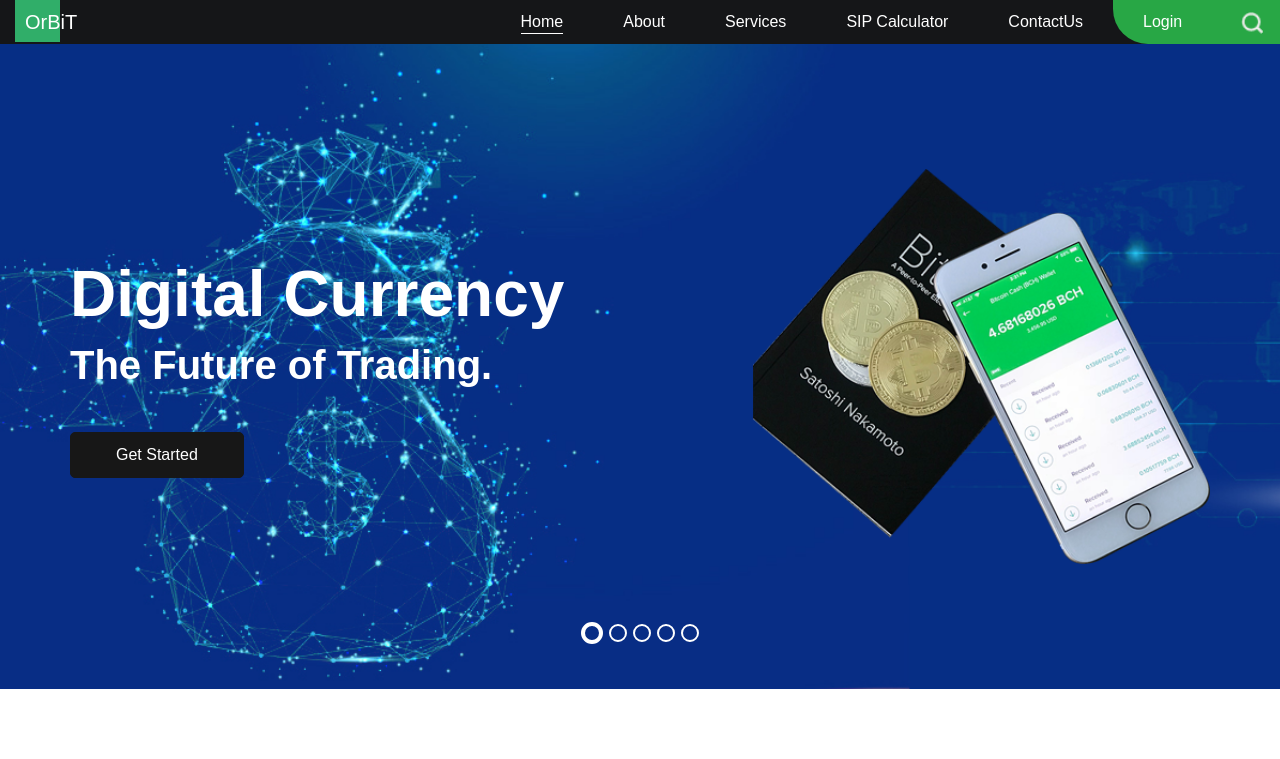
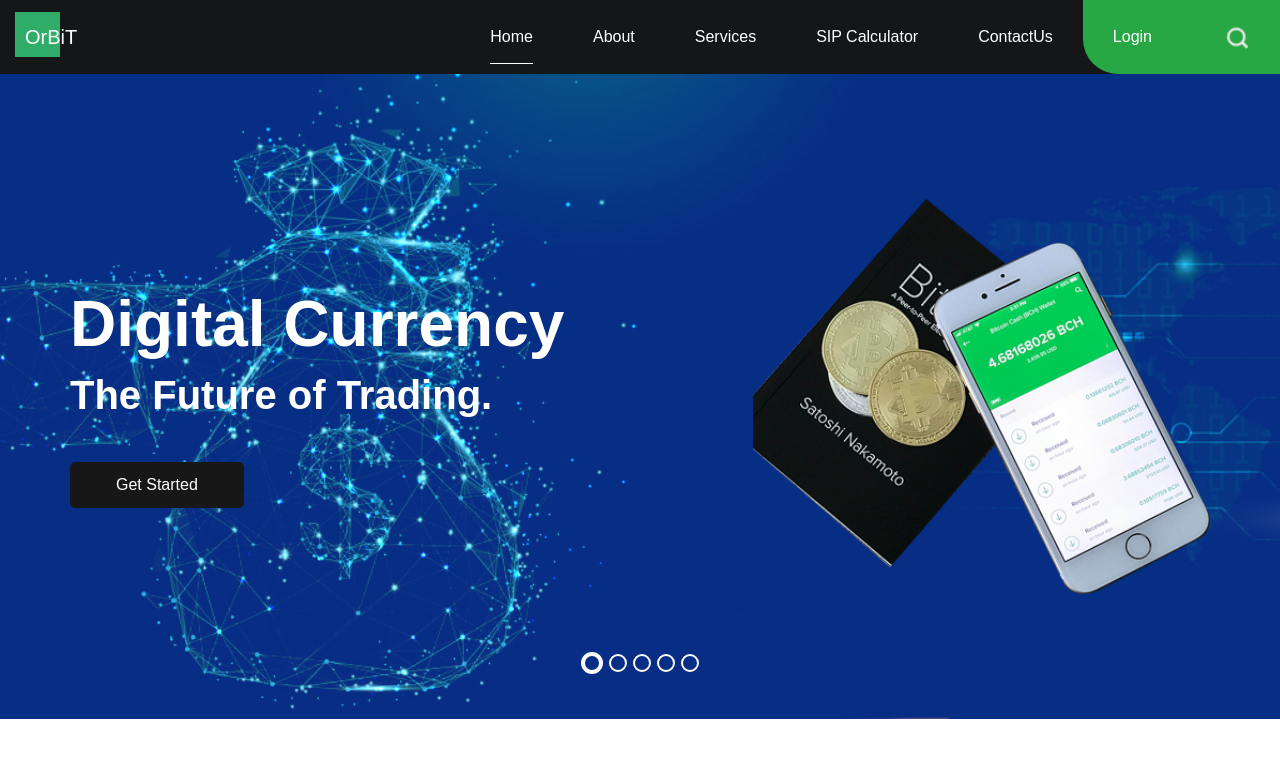
Before and after one commit to Softgrowth/adhyayan, a PHP site: page / in a window 1280 px wide; the page is wider, and only the part inside the window is pictured. Shown: the top 759 px of that part. Run offline with PHP 8.4, Linux system fonts and the light colour scheme; some libraries are stand-ins or nearby versions.

Commit message:
chhanged padding

```diff
--- a/css/style.css
+++ b/css/style.css
@@ -88,7 +88,7 @@ body {
 
 .custom_nav-container.navbar-expand-lg .navbar-nav .nav-item .nav-link {
   margin: 10px 30px;
-  padding: 0;
+  padding: 15px 0;
   color: #ffffff;
   text-align: center;
   position: relative;
--- a/index.html
+++ b/index.html
@@ -73,7 +73,7 @@
                   <a class="nav-link" href="#"> Login</a>
                 </li>
               </ul>
-              <div class="user_option bg-success" style="padding: 4.4px;">
+              <div class="user_option bg-success" style="padding: 19.5px;">
                 <form class="form-inline my-2 my-lg-0 ml-0 ml-lg-4 mb-3 mb-lg-0">
                   <button class="btn  my-2 my-sm-0 nav_search-btn" type="submit"></button>
                 </form>
```
